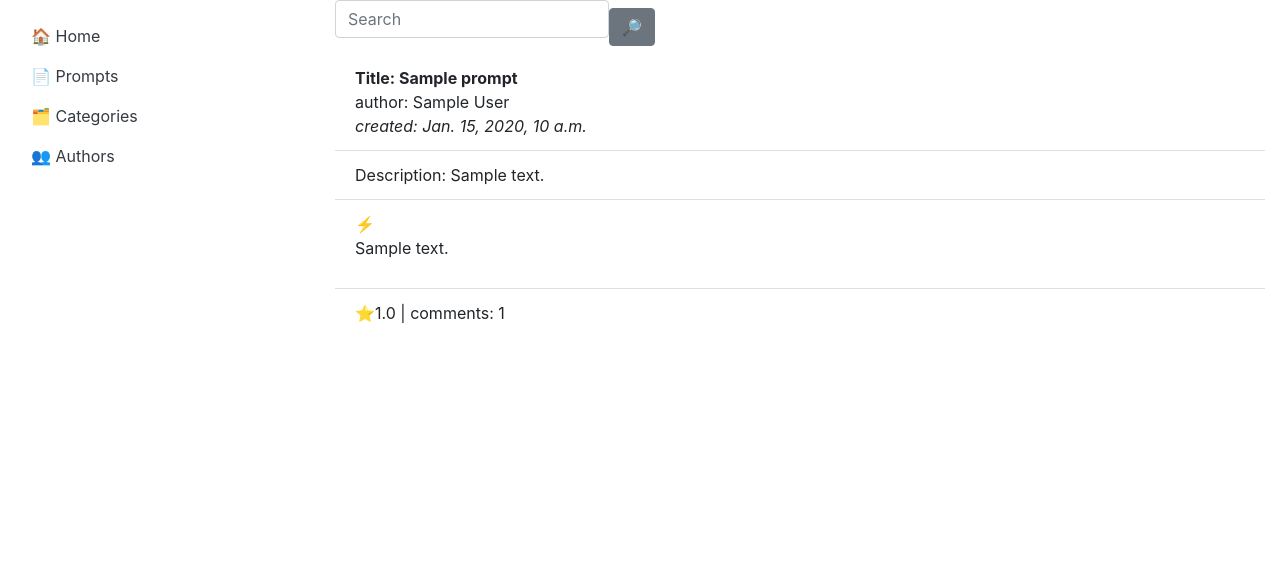
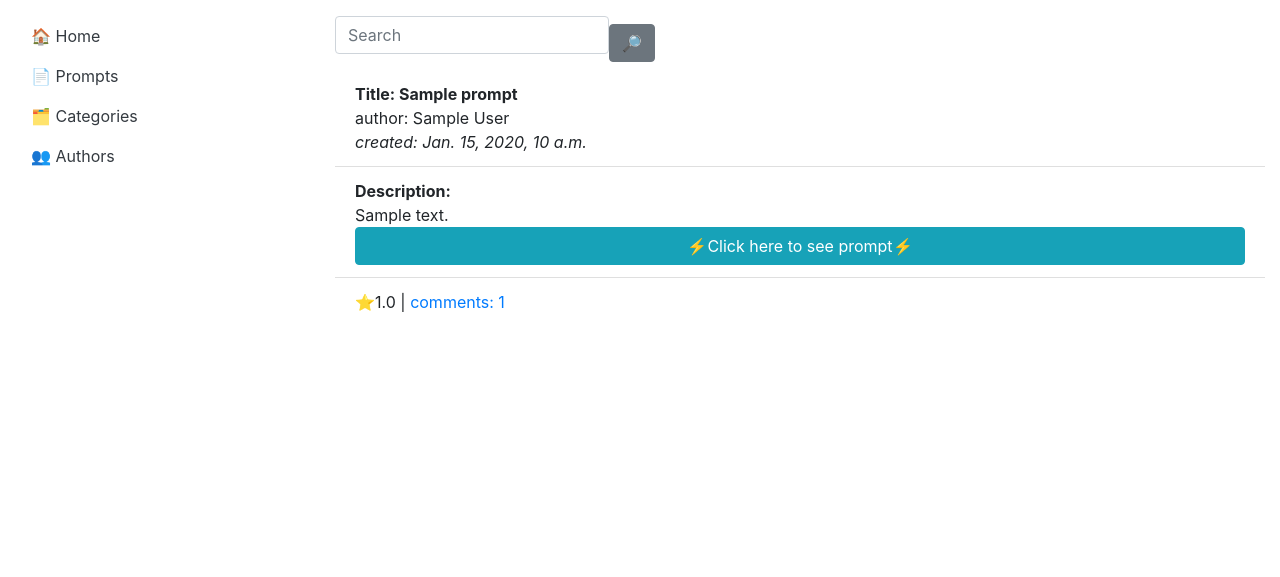
Before and after one commit to AntoniTS999/PromptHub, a Django app: page /prompts/ in a window 1280 px wide. Shown: the top 577 px of the page. Run offline with Django 5.2, Linux system fonts and the light colour scheme; tables that the repository leaves empty hold one stand-in row (values such as "Sample post"); some libraries are stand-ins or nearby versions.

Commit message:
PromptsDetailView added

```diff
--- a/prompthub/settings.py
+++ b/prompthub/settings.py
@@ -39,11 +39,13 @@ INSTALLED_APPS = [
     "django.contrib.staticfiles",
     "crispy_forms",
     "crispy_bootstrap4",
+    "debug_toolbar",
     "prompts",
 ]
 
 MIDDLEWARE = [
     "django.middleware.security.SecurityMiddleware",
+    "debug_toolbar.middleware.DebugToolbarMiddleware",
     "django.contrib.sessions.middleware.SessionMiddleware",
     "django.middleware.common.CommonMiddleware",
     "django.middleware.csrf.CsrfViewMiddleware",
@@ -128,3 +130,5 @@ CRISPY_TEMPLATE_PACK = "bootstrap4"
 AUTH_USER_MODEL = "prompts.Author"
 
 LOGIN_REDIRECT_URL = "prompts:index"
+
+INTERNAL_IPS = ["127.0.0.1"]
--- a/prompthub/urls.py
+++ b/prompthub/urls.py
@@ -14,7 +14,7 @@ Including another URLconf
     1. Import the include() function: from django.urls import include, path
     2. Add a URL to urlpatterns:  path('blog/', include('blog.urls'))
 """
-
+import debug_toolbar
 from django.contrib import admin
 from django.urls import path, include
 
@@ -26,4 +26,5 @@ urlpatterns = [
     path("admin/", admin.site.urls),
     path("", include("prompts.urls", namespace="prompts")),
     path("accounts/", include("django.contrib.auth.urls")),
+    path("__debug__/", include(debug_toolbar.urls)),
 ] + static(settings.STATIC_URL, document_root=settings.STATIC_ROOT)
--- a/prompts/urls.py
+++ b/prompts/urls.py
@@ -1,10 +1,14 @@
 from django.urls import path
-from prompts.views import index, PromptListView, AuthorListView, CategoryListView
+from prompts.views import (index, PromptListView,
+                           AuthorListView,
+                           CategoryListView,
+                           PromptDetailView)
 
 
 urlpatterns = [
     path("", index, name="index"),
     path("prompts/", PromptListView.as_view(), name="prompt-list"),
+    path("prompts/<int:pk>/", PromptDetailView.as_view(), name="prompt-detail"),
 
     path("authors/", AuthorListView.as_view(), name="author-list"),
 
--- a/prompts/views.py
+++ b/prompts/views.py
@@ -37,6 +37,17 @@ class PromptListView(generic.ListView):
             return queryset.filter(title__icontains=form.cleaned_data["title"])
         return queryset
 
+class PromptDetailView(generic.DetailView):
+    model = Prompt
+
+    def get_context_data(self, *, object_list=None, **kwargs):
+        prompt = self.get_object()
+        context = super(PromptDetailView, self).get_context_data(**kwargs)
+        context["counted"] = prompt.comments.count()
+        return context
+
+
+
 
 class AuthorListView(generic.ListView):
     model = Author
--- a/templates/prompts/prompt_list.html
+++ b/templates/prompts/prompt_list.html
@@ -2,7 +2,7 @@
 {% load crispy_forms_filters %}
 
 {% block content %}
-  <form class="form-inline" action="" method="get">
+  <form class="form-inline mt-3" action="" method="get">
       {% csrf_token %}
     {{ search_form|crispy }}
       <input class="btn btn-secondary" type="submit" value="🔎">
@@ -18,15 +18,17 @@
       <br>
       <em>created: {{ prompt.created_at }}</em>
     </li>
-    <li class="list-group-item">
-      Description: {{ prompt.description }}
+    <li class="list-group-item d-flex flex-column">
+      <strong>Description:</strong> {{ prompt.description }}
+      <a class="btn btn-info" href="{% url 'prompts:prompt-detail' pk=prompt.id %}">⚡️Click here to see prompt⚡️</a>
     </li>
     <li class="list-group-item">
-
-      ⚡️{{ prompt.content|linebreaks }}
-    </li>
-    <li class="list-group-item">
-      ⭐️{{ prompt.avg_rating }} | comments: {{ prompt.comments.count }}
+    {% if prompt.avg_rating %}
+      ⭐️{{ prompt.avg_rating }}
+      {% else %}
+      ⭐️ Be the first to rate
+      {% endif %}
+      | <a href="{% url 'prompts:prompt-detail' pk=prompt.id %}">comments: {{ prompt.comments.count }} </a>
     </li>
   </ul>
     {% endfor %}
```
Also changed, not shown: templates/prompts/index.html (+6 -5 lines), templates/prompts/prompt_detail.html (added, +31 -0 lines).
